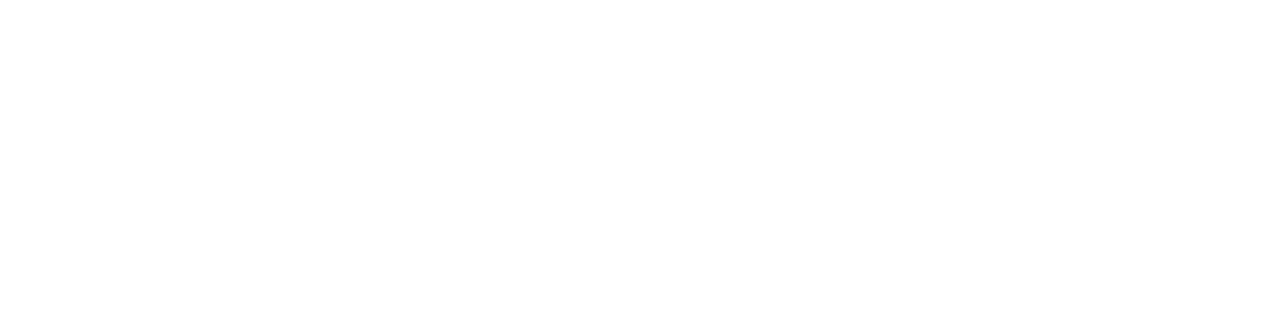
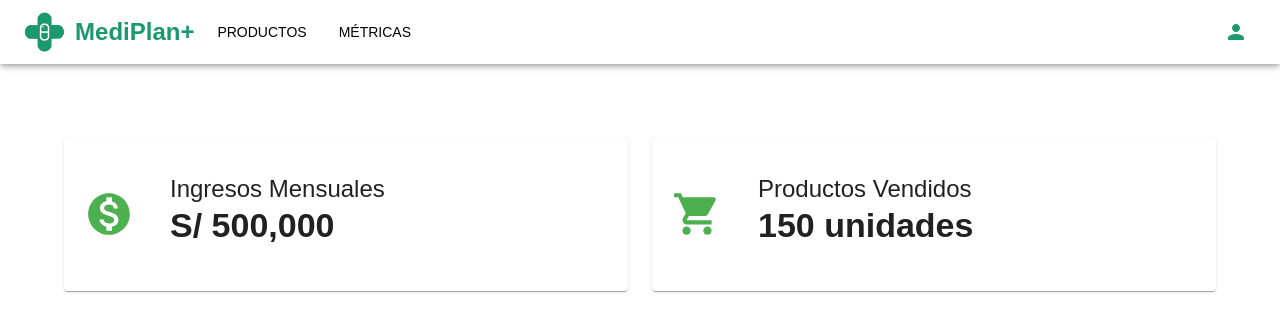
Before and after one commit to MarceCZ/SOFT2_TrabajoIntegrador, a React (Create React App) app: page /metricsbusiness in a window 1280 px wide. Before the commit this address had no page. Shown: the top 332 px of the page. Built offline with nearby package versions, Linux system fonts and the light colour scheme; no server answers.

Commit message:
MetricsPage y Business header

```diff
--- a/src/App.js
+++ b/src/App.js
@@ -1,7 +1,8 @@
 import React from 'react';
 import { Route, Routes } from "react-router-dom";
 import ClientMainPage from './pages/ClientMainPage';
-import BusinessMainPage from './pages/BusinessMainPage';
+import BusinessProductsPage from './pages/BusinessProductsPage';
+import BusinessMetricsPage from './pages/BusinessMetricsPage';
 import ProductInfoPage from './pages/ProductInfoPage';
 import ArmaTuKitPage from './pages/ArmaTuKitPage';
 import ComoFuncionaPage from './pages/ComoFuncionaPage';
@@ -20,7 +21,8 @@
           <Routes>
             {/*<Route path="/" element={<Home />} /> */}
             <Route path="/" element={<ClientMainPage />} />
-            <Route path='/mainbusiness' element={<BusinessMainPage />} />
+            <Route path='/productsbusiness' element={<BusinessProductsPage />} />
+            <Route path='/metricsbusiness' element={<BusinessMetricsPage />} />
             <Route path='/productinfo/:nombre/:botica' element={<ProductInfoPage />} />
             <Route path='/cart' element={<CartPage />} />
             <Route path='/checkout' element={<CheckoutPage />} />
--- /dev/null
+++ b/src/components/BusinessHeader.jsx
@@ -0,0 +1,93 @@
+import React, { useState } from 'react';
+import Logo from '../assets/logo.png';
+import { AppBar, Toolbar, IconButton, Typography, Box, Button, Drawer, List, ListItem, ListItemText } from '@mui/material';
+import PersonRoundedIcon from '@mui/icons-material/PersonRounded';
+import MenuIcon from '@mui/icons-material/Menu';
+import { useNavigate } from 'react-router-dom';
+import { Link } from 'react-router-dom';
+
+const BusinessHeader = () => {
+  const [isDrawerOpen, setIsDrawerOpen] = useState(false);
+  const navigate = useNavigate();
+
+  const toggleMenuDrawer = (open) => (event) => {
+    setIsDrawerOpen(open);
+  };
+
+  const handleTitleClick = () => {
+    navigate('/');
+  };
+
+  return (
+    <Box sx={{ flexGrow: 1 }}>
+      <AppBar position="fixed" sx={{ backgroundColor: '#ffffff', color: '#1b986e' }}>
+        <Toolbar>
+          <Box
+            onClick={handleTitleClick}
+            sx={{ display: 'flex', alignItems: 'center', cursor: 'pointer', marginRight: 'auto' }}
+          >
+            <img src={Logo} style={{ height: '40px', width: 'auto', marginRight: '10px' }} alt="Logo" />
+            <Typography
+              variant="h5"
+              sx={{
+                fontWeight: 'bold',
+                fontFamily: 'Gontserrat, sans-serif',
+              }}
+            >
+              MediPlan+
+            </Typography>
+          </Box>
+
+          {/* Menú responsive */}
+          <Box sx={{ display: { xs: 'flex', md: 'none' }, alignItems: 'center' }}>
+            <IconButton color="inherit" onClick={toggleMenuDrawer(true)}>
+              <MenuIcon />
+            </IconButton>
+          </Box>
+
+        {/* Nav responsive */}
+          <Box sx={{ display: { xs: 'none', md: 'flex' }, gap: 2, flexGrow: 1, pl: '15px' }}>
+            <Button color="inherit" component={Link} to="/productsbusiness" sx={{ color: '#000' }}>
+              PRODUCTOS
+            </Button>
+            <Button color="inherit" component={Link} to="/metricsbusiness" sx={{ color: '#000' }}>
+              MÉTRICAS
+            </Button>
+          </Box>
+
+          {/* Iconos responsive */}
+          <Box sx={{ display: { xs: 'none', md: 'flex' }, alignItems: 'center' }}>
+            <IconButton color="inherit" sx={{ marginLeft: '16px' }} onClick={toggleMenuDrawer(true)}>
+              <PersonRoundedIcon />
+            </IconButton>
+          </Box>
+        </Toolbar>
+      </AppBar>
+
+      {/* Drawer para el menú */}
+      <Drawer anchor="right" open={isDrawerOpen} onClose={toggleMenuDrawer(false)}>
+        <Box
+          sx={{ width: 250 }}
+          role="presentation"
+          onClick={toggleMenuDrawer(false)}
+          onKeyDown={toggleMenuDrawer(false)}
+        >
+          <List>
+            <ListItem button component={Link} to="/productsbusiness">
+              <ListItemText primary="PRODUCTOS" sx={{ color: '#000' }} />
+            </ListItem>
+            <ListItem button component={Link} to="/metricsbusiness">
+              <ListItemText primary="MÉTRICAS" sx={{ color: '#000' }} />
+            </ListItem>
+            <ListItem button>
+              <PersonRoundedIcon sx={{ marginRight: 1, color: '#000' }} />
+              <ListItemText primary="Mi cuenta" sx={{ color: '#000' }} />
+            </ListItem>
+          </List>
+        </Box>
+      </Drawer>
+    </Box>
+  );
+};
+
+export default BusinessHeader;
--- /dev/null
+++ b/src/pages/BusinessMetricsPage.jsx
@@ -0,0 +1,77 @@
+import BusinessHeader from '../components/BusinessHeader';
+//import productosData from '../data/data.json'; // Este es el JSON que contiene los datos
+import { Container, Box, ButtonGroup, Toolbar } from '@mui/material';
+import { Card, CardContent, Typography, Grid } from '@mui/material';
+import * as React from 'react';
+import Button from '@mui/material/Button';
+import { useState, useEffect } from 'react';
+import MonetizationOnIcon from '@mui/icons-material/MonetizationOn';
+import ShoppingCartIcon from '@mui/icons-material/ShoppingCart';
+
+//import productoApi from '../api/producto';
+import boticaApi from '../api/botica';
+
+const BusinessMetricsPage = () => {
+
+  const [nombreBotica, setNombreBotica] = useState('');
+  const [idBotica, setIdBotica] = useState(1);
+
+  const monthlyRevenue = 500000;
+  const productsSold = 150;
+
+  useEffect(() => {
+    handleOnLoad();
+  }, []);
+
+    const handleOnLoad = async () => {
+      try {
+        const botica = await boticaApi.findOneComplete(idBotica);
+        setNombreBotica(botica.nombre);
+      } catch (error) {
+        console.error('Error fetching data: ', error);
+      }
+    }
+
+  return (
+    <div>
+      <BusinessHeader />
+      <Toolbar />
+      <Container sx={{ display: 'flex', flexDirection: 'column', mt: '30px', mb: '50px' }}>
+        <h1 style={{ textAlign: 'center' }}>{nombreBotica}</h1>
+        <Grid container spacing={3}>
+          {/* Tarjeta de ingresos mensuales */}
+          <Grid item xs={12} md={6}>
+            <Card sx={{ display: 'flex', alignItems: 'center', padding: '20px', backgroundColor: '#ffffff' }}>
+              <MonetizationOnIcon sx={{ fontSize: 50, color: '#4caf50', marginRight: '20px' }} />
+              <CardContent>
+                <Typography variant="h5" component="div">
+                  Ingresos Mensuales
+                </Typography>
+                <Typography variant="h4" sx={{ fontWeight: 'bold' }}>
+                  S/ {monthlyRevenue.toLocaleString()} {/* Da formato con comas */}
+                </Typography>
+              </CardContent>
+            </Card>
+          </Grid>
+
+          {/* Tarjeta de productos vendidos */}
+          <Grid item xs={12} md={6}>
+            <Card sx={{ display: 'flex', alignItems: 'center', padding: '20px', backgroundColor: '#ffffff' }}>
+              <ShoppingCartIcon sx={{ fontSize: 50, color: '#4caf50', marginRight: '20px' }} />
+              <CardContent>
+                <Typography variant="h5" component="div">
+                  Productos Vendidos
+                </Typography>
+                <Typography variant="h4" sx={{ fontWeight: 'bold' }}>
+                  {productsSold.toLocaleString()} unidades
+                </Typography>
+              </CardContent>
+            </Card>
+          </Grid>
+        </Grid>
+      </Container>
+    </div>
+  );
+};
+
+export default BusinessMetricsPage;
--- a/src/pages/BusinessMainPage.jsx
+++ b/src/pages/BusinessProductsPage.jsx
@@ -1,19 +1,18 @@
-import Header from '../components/Header';
+import BusinessHeader from '../components/BusinessHeader';
 //import productosData from '../data/data.json'; // Este es el JSON que contiene los datos
-import { Container, Box, ButtonGroup } from '@mui/material';
+import { Container, Box, ButtonGroup, Toolbar } from '@mui/material';
 import * as React from 'react';
 import Button from '@mui/material/Button';
 import TablaProductos from '../components/TablaProducto'; // Importamos el componente de la tabla
 import { useState, useEffect } from 'react';
 import DeleteConfirmationDialog from '../components/DeleteConfirmationDialog';
 import data from '../data/data.json';
-
 import FormDialog from '../components/FormDialog';
 
 //import productoApi from '../api/producto';
 import boticaApi from '../api/botica';
 
-const BusinessMainPage = () => {
+const BusinessProductsPage = () => {
   const [open, setOpen] = useState(false);
 
   const [productos, setProductos] = useState([]);
@@ -73,12 +72,14 @@
 
   return (
     <div style={{ margin: '100px auto 0' }}>
-      <Header />
+      <BusinessHeader />
+      <Toolbar />
       <Container sx={{ display: 'flex', flexDirection: 'column', mt: '30px', mb: '50px' }}>
         <h1 style={{ textAlign: 'center' }}>{nombreBotica}</h1>
         <Box sx={{ display: 'flex', justifyContent: 'center', mb: '20px' }}>
           <ButtonGroup variant="outlined" aria-label="Basic button group">
-            <Button  onClick={handleClickOpen}>Agregar Producto</Button>
+            <Button  onClick={handleClickOpen}sx={{ mt: 2, borderColor: '#1b986e', color: '#1b986e' }}
+              >Agregar Producto</Button>
           </ButtonGroup>
           <FormDialog open={open} handleClose={handleClose} />
         </Box>
@@ -93,4 +94,4 @@
   );
 };
 
-export default BusinessMainPage;
+export default BusinessProductsPage;
```
Also changed, not shown: src/components/BussinesHeader.jsx (deleted).
